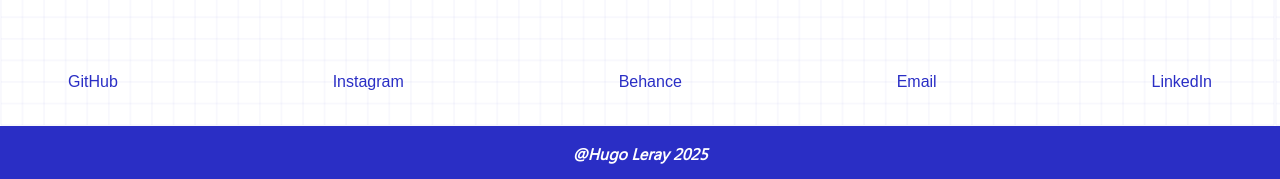
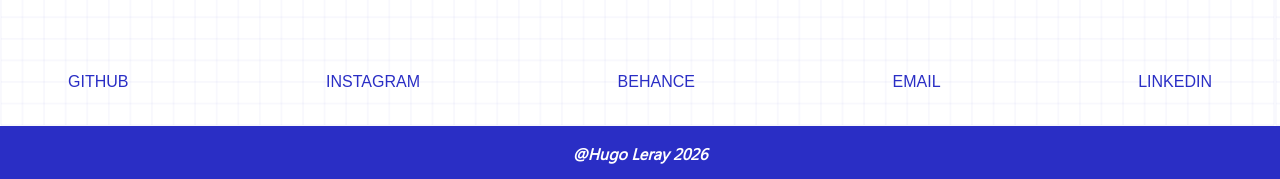
Before and after one commit to Aihos/portfolio2025, a Next.js app: page /contact in a window 1280 px wide. Shown: the part 674-853 px from the top of the page. Built offline with nearby package versions, Linux system fonts and the light colour scheme.

Commit message:
fix et uppercase contact

```diff
--- a/app/(pages)/_components/footer.tsx
+++ b/app/(pages)/_components/footer.tsx
@@ -4,7 +4,7 @@ export default function Footer(){
 
     return(
         <div className="w-full bg-[#2A2EC5] py-4 italic">
-<p className="w-full text-center text-white font-bold">@Hugo Leray 2025</p>
+<p className="w-full text-center text-white font-bold">@Hugo Leray 2026</p>
         </div>
     )
 }
--- a/app/(pages)/contact/page.tsx
+++ b/app/(pages)/contact/page.tsx
@@ -9,19 +9,19 @@ export default function PageContact(){
                            <h1 className="w-full text-center font-beckam text-primary text-4xl sm:text-6xl md:text-7xl lg:text-8xl leading-none uppercase">Contact</h1>
 
                              <div className="absolute px-4 md:px-[68px] bottom-8 w-full flex flex-row justify-between items-start">
-                                        <a href="https://github.com/yourusername" target="_blank" rel="noopener noreferrer" className="text-primary hover:opacity-80 transition-opacity">
+                                        <a href="https://github.com/yourusername" target="_blank" rel="noopener noreferrer" className="text-primary hover:opacity-80 transition-opacity uppercase">
                                             GitHub
                                         </a>
-                                        <a href="https://instagram.com/yourusername" target="_blank" rel="noopener noreferrer" className="text-primary hover:opacity-80 transition-opacity">
+                                        <a href="https://instagram.com/yourusername" target="_blank" rel="noopener noreferrer" className="text-primary hover:opacity-80 transition-opacity uppercase">
                                             Instagram
                                         </a>
-                                        <a href="https://behance.net/yourusername" target="_blank" rel="noopener noreferrer" className="text-primary hover:opacity-80 transition-opacity">
+                                        <a href="https://behance.net/yourusername" target="_blank" rel="noopener noreferrer" className="text-primary hover:opacity-80 transition-opacity uppercase">
                                             Behance
                                         </a>
-                                        <a href="mailto:your.email@example.com" className="text-primary hover:opacity-80 transition-opacity">
+                                        <a href="mailto:your.email@example.com" className="text-primary hover:opacity-80 transition-opacity uppercase">
                                             Email
                                         </a>
-                                        <a href="https://linkedin.com/in/yourusername" target="_blank" rel="noopener noreferrer" className="text-primary hover:opacity-80 transition-opacity">
+                                        <a href="https://linkedin.com/in/yourusername" target="_blank" rel="noopener noreferrer" className="text-primary hover:opacity-80 transition-opacity uppercase">
                                             LinkedIn
                                         </a>
                                        </div>
--- a/app/(pages)/galerie/[id]/page.tsx
+++ b/app/(pages)/galerie/[id]/page.tsx
@@ -7,9 +7,9 @@ import Link from "next/link"
 import Header from "../../_components/header"
 
 interface PageProps {
-    params: {
-        id: string
-    }
+    params: Promise<{
+    id: string
+  }>
 }
 
 export async function generateStaticParams() {
@@ -19,8 +19,9 @@ export async function generateStaticParams() {
     }));
 }
 
-export default function PageId({ params }: PageProps){
-    const project = getProjectById(params.id);
+export default async function PageId({ params }: PageProps){
+      const { id } = await params
+    const project = getProjectById(id);
 
     if (!project) {
         notFound();
--- a/app/(pages)/galerie/_component/galerieEnsemble.tsx
+++ b/app/(pages)/galerie/_component/galerieEnsemble.tsx
@@ -81,7 +81,7 @@ export default function GalerieEnsemble(){
                             key={project.id}
                             ref={(el) => { cardsRef.current[index] = el; }}
                             href={`/galerie/${project.id}`}
-                            className={`group block rounded-2xl overflow-hidden bg-white border-gray-400 border-2 hover:border-primary transition-all duration-700 ease-out hover:shadow-2xl hover:shadow-primary/30 hover:-translate-y-3 ${sizeClass}`}
+                            className={`group block overflow-hidden bg-white  hover:border-primary transition-all duration-700 ease-out hover:shadow-2xl hover:shadow-primary/30 hover:-translate-y-3 ${sizeClass}`}
                         >
                             <div className="relative w-full h-full overflow-hidden">
                                 <Image
```
